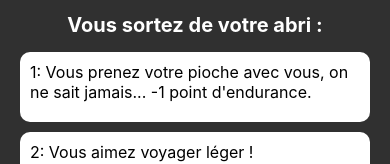
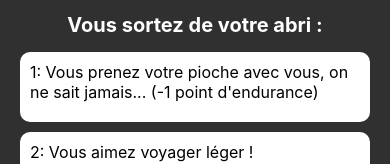
Before and after one commit to pascal-rithi-ke/Wasteland_Warrior, a React Native app in the folder front/: screen /Start_Game in a window 390 px wide. Shown: the part 522-686 px from the top of the page. Built offline with nearby package versions, Linux system fonts and the light colour scheme.

Commit message:
Ajustement q.1

```diff
--- a/front/screens/inGame/Start_Game.js
+++ b/front/screens/inGame/Start_Game.js
@@ -27,7 +27,7 @@ const Start_Game = ({ navigation }) => {
       <TouchableOpacity style={styles.choiceCard} onPress={handleChoice1}>
         <Text style={styles.choiceOption}>
           1: Vous prenez votre pioche avec vous, on ne sait jamais...
-          -1 point d'endurance.
+          (-1 point d'endurance)
         </Text>
       </TouchableOpacity>
       <TouchableOpacity style={styles.choiceCard} onPress={handleChoice2}>
```
